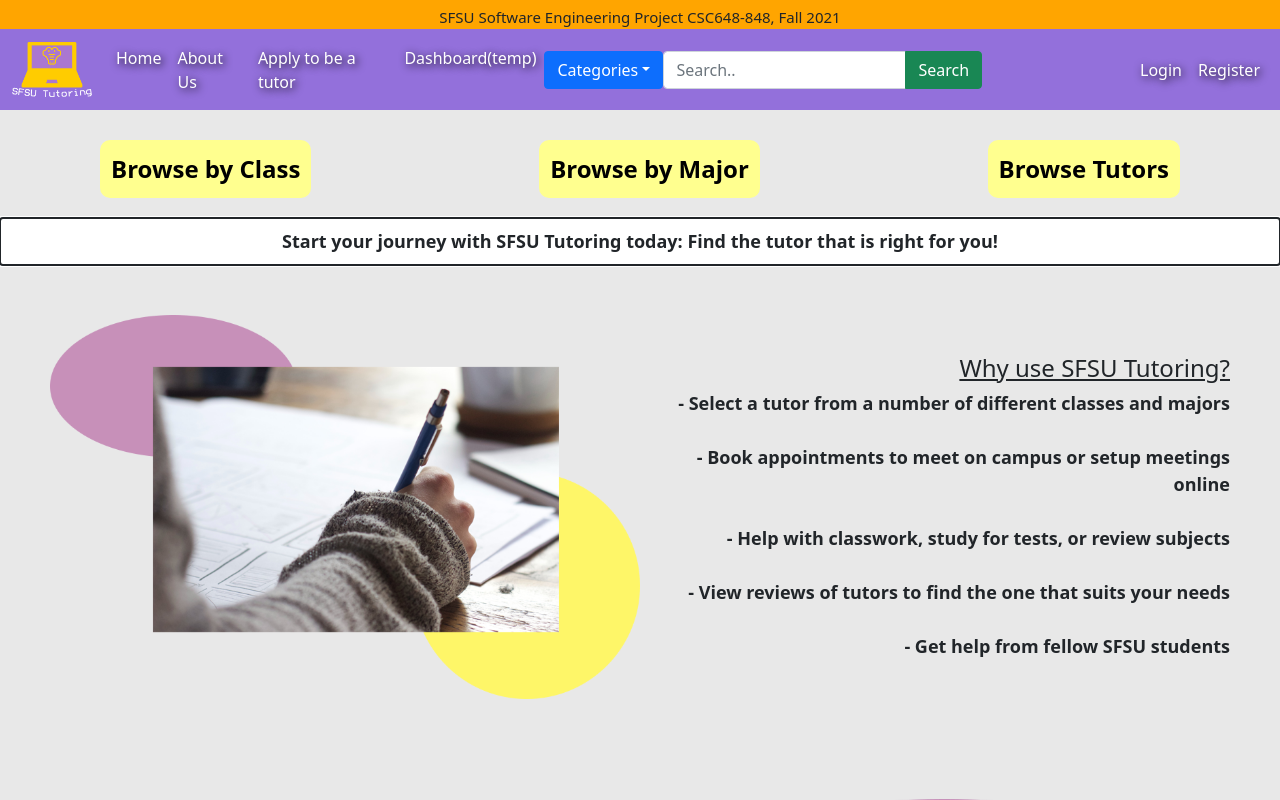
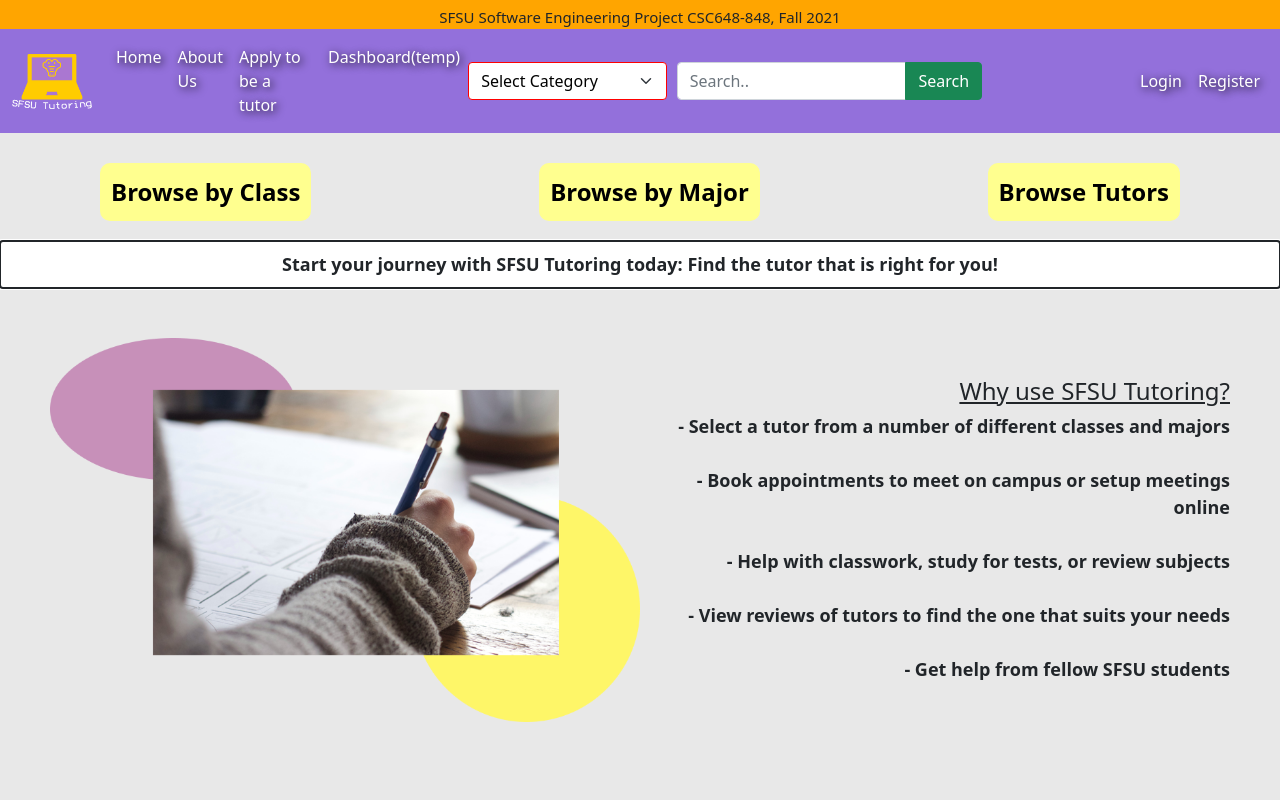
Before and after one commit to dsLeks/tutoringApp, a React (Create React App) app in the folder application/client/: page / in a window 1280 px wide. Shown: the top 800 px of the page. Built offline with nearby package versions, Linux system fonts and the light colour scheme.

Commit message:
fixed drop down, instead used select

```diff
--- a/application/client/src/components/Mynavbar.js
+++ b/application/client/src/components/Mynavbar.js
@@ -8,6 +8,8 @@ import Picture from './pictures/logo.png'
 import 'bootstrap/dist/js/bootstrap.bundle';
 import 'bootstrap/dist/js/bootstrap.bundle.min.js';
 import 'bootstrap/dist/js/bootstrap.js';
+import $ from 'jquery';
+
 class mynavbar extends React.Component{
     render() {
         return (
@@ -32,17 +34,14 @@ class mynavbar extends React.Component{
                         </div>
 
                         <form className="d-flex" id="cater-nav">
-                            <div className="dropdown">
-                                <button className="btn btn-primary dropdown-toggle" type="button"
-                                        id="dropdownMenuButton1" data-bs-toggle="dropdown" aria-expanded="false">
-                                    Categories
-                                </button>
-                                <ul className="dropdown-menu" aria-labelledby="dropdownMenuButton1">
-                                    <li><a className="dropdown-item" href="#">Science</a></li>
-                                    <li><a className="dropdown-item" href="#">Math</a></li>
-                                    <li><a className="dropdown-item" href="#">History</a></li>
-                                </ul>
-                            </div>
+
+                            <select id="formID" className="form-select" aria-label=".form-select-sm example">
+                                <option selected>Select Category</option>
+                                <option value="1">Math</option>
+                                <option value="2">Science</option>
+                                <option value="3">History</option>
+                            </select>
+
                             <div className="input-group" id="thesearch">
                                 <input type="text" className="form-control " placeholder="Search.."/>
                                     <button type="button" className="btn btn-success">Search</button>
@@ -63,7 +62,10 @@ class mynavbar extends React.Component{
     }
 }
 
-
-
+$("#tableMenu a").on('click', function(e) {
+    e.preventDefault(); // cancel the link behaviour
+    var selText = $(this).text();
+    $("#tableButton").text(selText);
+});
 
 export default mynavbar;
--- a/application/client/src/components/navbar.css
+++ b/application/client/src/components/navbar.css
@@ -32,3 +32,15 @@
     background-color:#E8E8E8;
     border-radius: 10px;
 }
+
+#formID{
+    color:black;
+    margin-right:10px;
+    border-color: red;
+
+}
+
+.form-select {
+    width:300px !important;
+
+}
```
